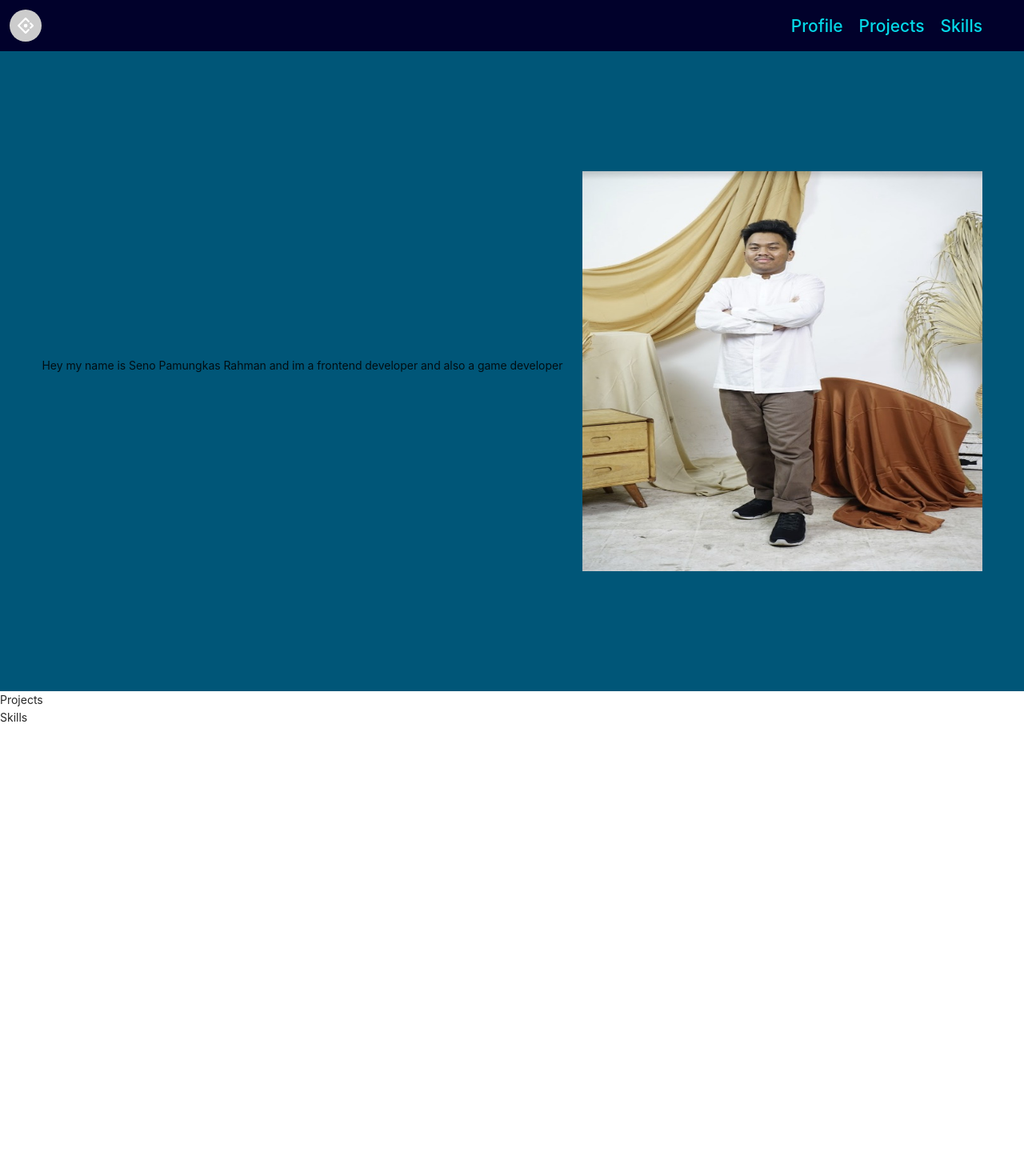
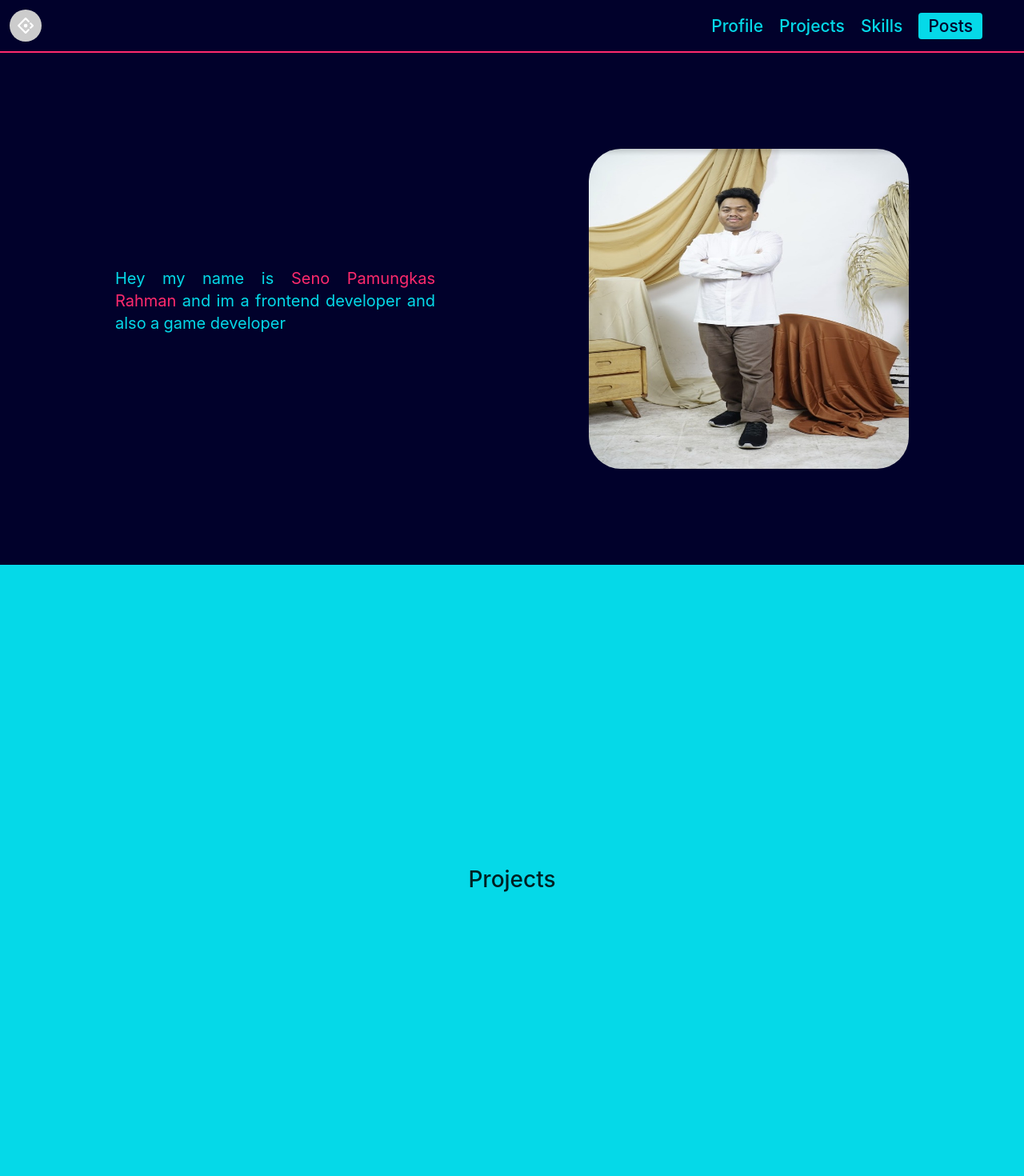
Before and after one commit to cattyman919/portfolio, a Next.js app: page / in a window 1280 px wide. Shown: the top 1470 px of the page at 80% size. Before the commit the page ends 908 px from the top, so only its background shows below. Built offline with nearby package versions, Linux system fonts and the light colour scheme.

Commit message:
Added more cool styling

```diff
--- a/src/app/Navbar/index.tsx
+++ b/src/app/Navbar/index.tsx
@@ -1,9 +1,10 @@
 import React from 'react';
 import { AntDesignOutlined } from '@ant-design/icons';
 import { Avatar } from 'antd';
+
 const Navbar = () => {
   return (
-    <div className="flex items-center justify-between w-full p-3 bg-cyberpunk-5 ">
+    <div className="flex items-center justify-between w-full p-3 border-0 border-b-2 border-solid border-cyberpunk-1 bg-cyberpunk-5 ">
       <div>
         <Avatar size={40} icon={<AntDesignOutlined />} />
       </div>
@@ -17,6 +18,9 @@ const Navbar = () => {
         <h2 className="m-0 border-0 border-b-4 cursor-pointer hover:border-solid border-cyberpunk-1 text-cyberpunk-3">
           Skills
         </h2>
+        <h2 className="px-3 m-0 transition-all rounded cursor-pointer text-cyberpunk-5 bg-cyberpunk-3 hover:bg-cyberpunk-1">
+          Posts
+        </h2>
       </div>
     </div>
   );
--- a/src/app/Profile/index.tsx
+++ b/src/app/Profile/index.tsx
@@ -3,17 +3,24 @@ import Image from 'next/image';
 import ProfilePic from '@images/SenoOofProfile.jpeg';
 const Profile = () => {
   return (
-    <div className="flex items-center justify-center w-full h-screen gap-6 bg-cyberpunk-4">
-      <p>
-        Hey my name is Seno Pamungkas Rahman and im a frontend developer and
-        also a game developer
+    <div
+      id="profile-section"
+      className="flex items-center justify-center w-full h-[80vh] bg-cyberpunk-5"
+    >
+      <p className="w-[400px] mr-[15%] text-xl text-justify text-cyberpunk-3">
+        Hey my name is{' '}
+        <span className="text-cyberpunk-1">Seno Pamungkas Rahman</span> and im a
+        frontend developer and also a game developer
       </p>
-      <Image
-        src={ProfilePic}
-        alt="Profile Picture of Seno"
-        width={500}
-        height={500}
-      />
+      <div className="">
+        <Image
+          src={ProfilePic}
+          alt="Profile Picture of Seno"
+          width={400}
+          height={400}
+          className="rounded-[10%] "
+        />
+      </div>
     </div>
   );
 };
--- a/src/app/Projects/index.tsx
+++ b/src/app/Projects/index.tsx
@@ -1,7 +1,14 @@
-import React from "react";
+import React from 'react';
 
 const Projects = () => {
-  return <div>Projects</div>;
+  return (
+    <div
+      id="Projects Section"
+      className="flex items-center justify-center h-screen bg-cyberpunk-3"
+    >
+      <h1>Projects</h1>
+    </div>
+  );
 };
 
 export { Projects };
--- a/src/app/Skills/index.tsx
+++ b/src/app/Skills/index.tsx
@@ -1,7 +1,11 @@
-import React from "react";
+import React from 'react';
 
 const Skills = () => {
-  return <div>Skills</div>;
+  return (
+    <div className="flex items-center justify-center h-screen bg-cyberpunk-1">
+      <h1>Skills</h1>
+    </div>
+  );
 };
 
 export { Skills };
```
